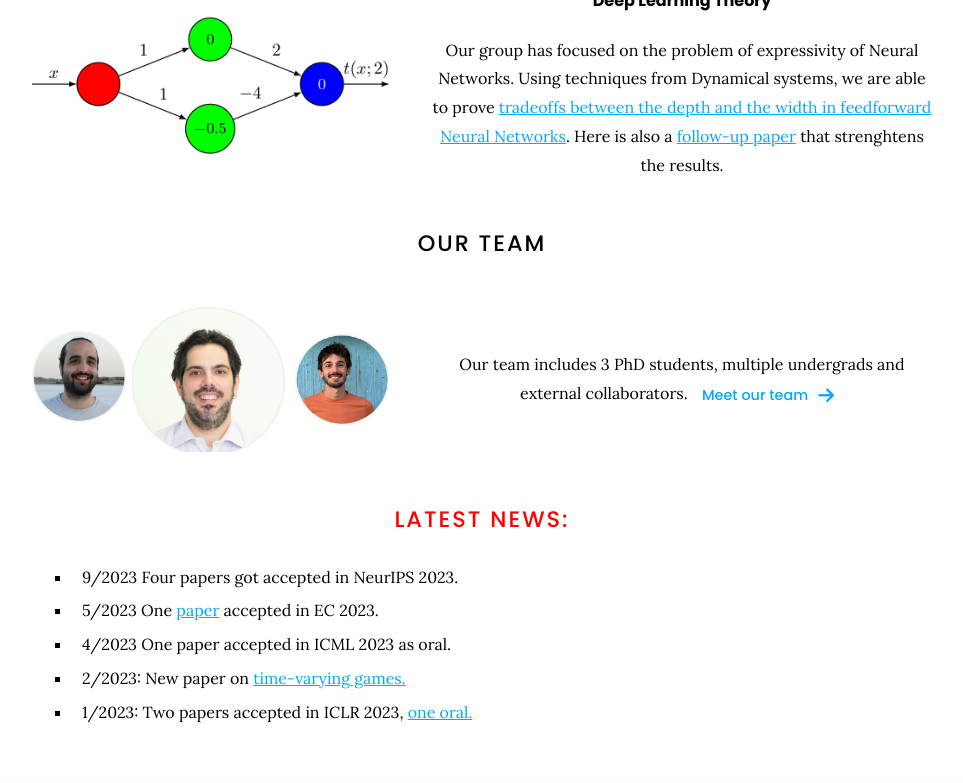
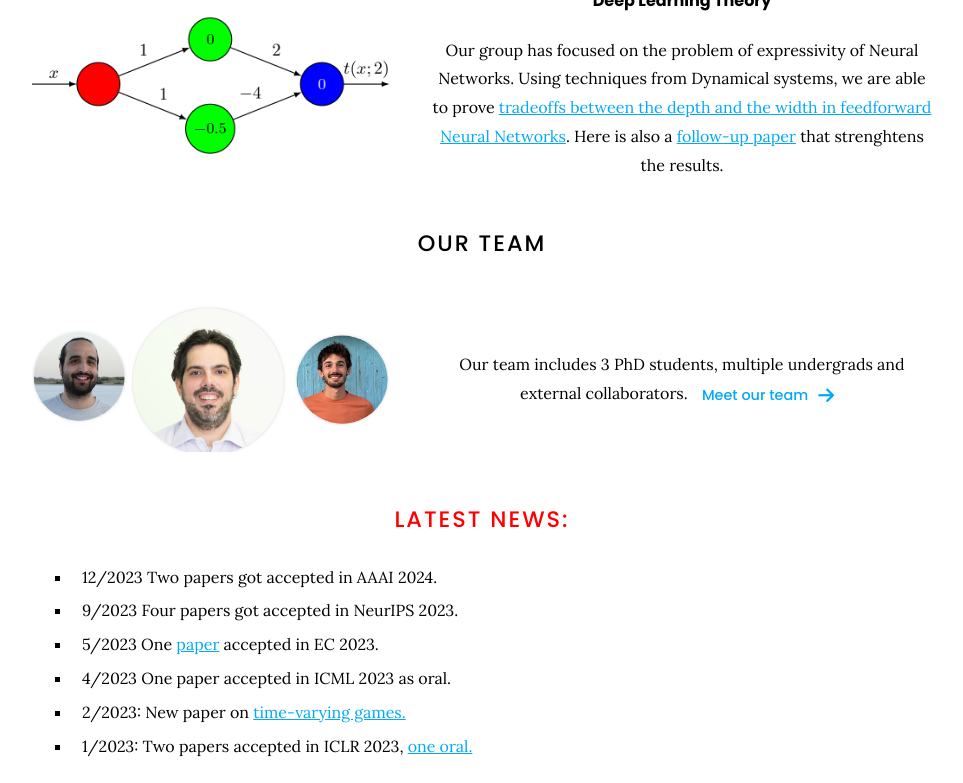
Before and after one commit to goallabuci/goallabuci.github.io, a Jekyll site: the page built from index.md, in a window 1280 px wide and 900 px high, scrolled down 1971 px, cut to the strip 0-783 px from the top of the window. Shown: the whole strip, without its empty margins (158-1121 px from the left). Built offline with Jekyll 4.4.1, drawn with Linux system fonts in a browser that asks for light colours.

Commit message:
Update index.md

```diff
--- a/index.md
+++ b/index.md
@@ -83,6 +83,7 @@ Our team includes 3 PhD students, multiple undergrads and external collaborators
 
 # <font color="red">Latest NEWS:</font>
   <ul>
+    <li> 12/2023 Two papers got accepted in AAAI 2024.</li>
     <li> 9/2023 Four papers got accepted in NeurIPS 2023.</li>
     <li> 5/2023 One <a href="https://arxiv.org/abs/2301.02129">
     paper</a> accepted in EC 2023. </li>
```
